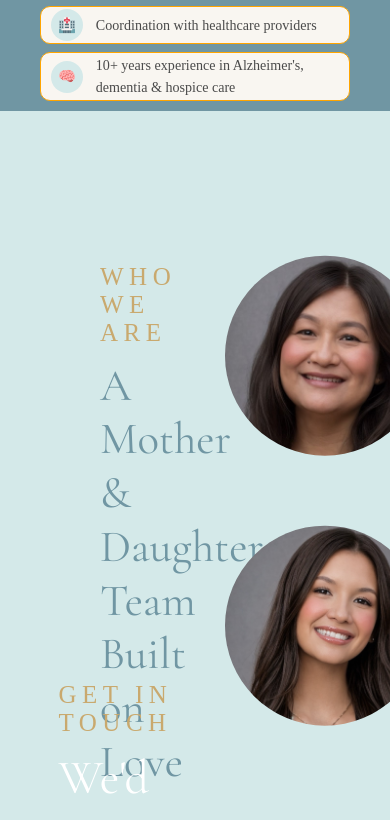
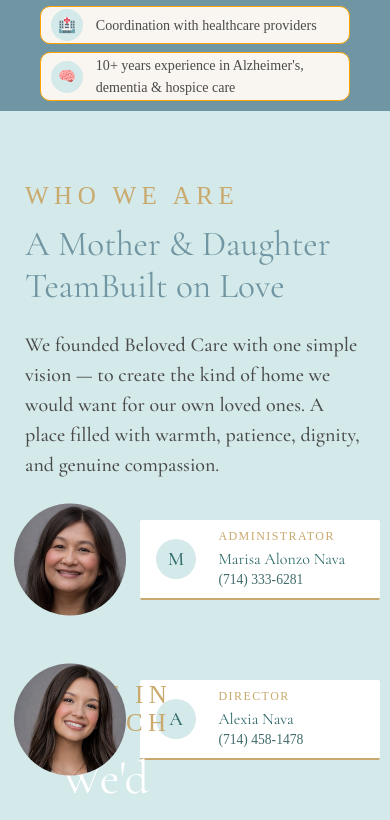
Before and after one commit to Belovedcare/belovedcare, a React (Vite) app: page / in a window 390 px wide. Shown: the part 1830-2650 px from the top of the page. Built offline with nearby package versions, Linux system fonts and the light colour scheme.

Commit message:
Adding responsive design for team sectin

```diff
--- a/src/components/team.tsx
+++ b/src/components/team.tsx
@@ -10,10 +10,10 @@
         <p className="support-label">Who We Are</p>
         <h2 className="support-h2">
           A Mother &amp; Daughter Team
-          <br />
+          <br className="br" />
           Built on Love
         </h2>
-        <p className="support-body">
+        <p className="support-body-override">
           We founded Beloved Care with one simple vision — to create the kind of
           home we would want for our own loved ones. A place filled with warmth,
           patience, dignity, and genuine compassion.
--- a/src/styling/team.css
+++ b/src/styling/team.css
@@ -1,7 +1,7 @@
 .team {
   background: #d4e9e9;
-  height: 90vh;
-  scroll-margin-top: 76px;
+  min-height: 90vh;
+  scroll-margin-top: 95px;
   margin: 0;
   padding: 0;
   display: flex;
@@ -13,7 +13,6 @@
   margin: auto 0;
   padding: 0 100px;
   text-align: left;
-  height: 60%;
 }
 .team-grid {
   display: flex;
@@ -31,8 +30,8 @@
 }
 
 .portrait-img {
-  height: 250px;
-  width: 250px;
+  height: 170px;
+  width: 170px;
   object-fit: cover;
   clip-path: circle(40%);
   object-position: center top;
@@ -46,7 +45,7 @@
   background: #ffffff;
   border-radius: 2px;
   border-bottom: 2px solid #c9a96e;
-  height: 150px;
+  height: 110px;
   width: 310px;
 }
 .team-avatar {
@@ -81,9 +80,6 @@
   margin-top: 0.2rem;
 }
 
-section {
-  padding: 6rem 6rem;
-}
 .support-label {
   font-size: 25px;
   letter-spacing: 0.22em;
@@ -99,7 +95,7 @@
   line-height: 1.2;
   margin-bottom: 1.4rem;
 }
-.support-body {
+.support-body-override {
   font-size: 1rem;
   font-weight: 500;
   line-height: 1.85;
@@ -113,8 +109,135 @@
 @media (min-width: 768px) {
   .team-info {
     display: flex;
-    flex-flow: column wrap;
+    flex-flow: row wrap;
     align-items: center;
     width: 100%;
   }
 }
+
+/* Tablets */
+@media (max-width: 1023px) {
+  .team-content {
+    width: 50%;
+  }
+
+  .support-label {
+    font-size: 25px;
+    letter-spacing: 0.22em;
+    text-transform: uppercase;
+    color: #c9a96e;
+    margin-bottom: 0.8rem;
+  }
+  .support-h2 {
+    font-family: "Cormorant Garamond", serif;
+    font-size: 2.2em;
+    font-weight: 400;
+    color: #7096a3;
+    line-height: 1.2;
+    margin-bottom: 1.4rem;
+  }
+  .support-body-override {
+    font-size: 1rem;
+    max-width: none;
+    width: 100%;
+    font-size: 20px;
+    padding: 0;
+  }
+}
+
+/* For cards */
+@media (max-width: 778px) {
+  .team-card {
+    display: flex;
+    gap: 1.4rem;
+    align-items: center;
+    padding: 1.8rem;
+    background: #ffffff;
+    border-radius: 2px;
+    border-bottom: 2px solid #c9a96e;
+    height: 110px;
+    width: 250px;
+  }
+}
+
+/* Small phones */
+@media (max-width: 480px) {
+  .team {
+    display: flex;
+    flex-flow: column nowrap;
+    justify-content: center;
+  }
+  .team-content {
+    width: 100%;
+    padding: 0 25px;
+    margin: 0;
+  }
+
+  .support-label {
+    /* font-size: 20px; */
+    letter-spacing: 0.22em;
+    text-transform: uppercase;
+    color: #c9a96e;
+    margin-bottom: 0.8rem;
+    width: 100%;
+  }
+  .support-h2 {
+    font-family: "Cormorant Garamond", serif;
+    font-size: 2.2em;
+    font-weight: 400;
+    color: #7096a3;
+    line-height: 1.2;
+    margin-bottom: 1.4rem;
+  }
+  .support-body-override {
+    font-size: 1rem;
+    max-width: none;
+    line-height: 1.5;
+    width: 100%;
+    font-size: 20px;
+    padding: 0;
+  }
+
+  .br {
+    display: none;
+  }
+
+  .team-grid {
+    display: flex;
+    flex-flow: column nowrap;
+    align-items: center;
+    justify-content: center;
+    width: 100%;
+    align-items: center;
+  }
+
+  .portrait-img {
+    height: 140px;
+    width: 140px;
+    object-fit: cover;
+    clip-path: circle(40%);
+    object-position: center top;
+  }
+
+  .team-card {
+    display: flex;
+    gap: 1.4rem;
+    align-items: center;
+    padding: 1rem;
+    background: #ffffff;
+    border-radius: 2px;
+    border-bottom: 2px solid #c9a96e;
+    height: 80px;
+    width: 240px;
+  }
+
+  .team-avatar {
+    width: 40px;
+    height: 40px;
+    font-size: 1.2rem;
+  }
+
+  .team-name {
+    font-size: 1rem;
+  }
+}
```
